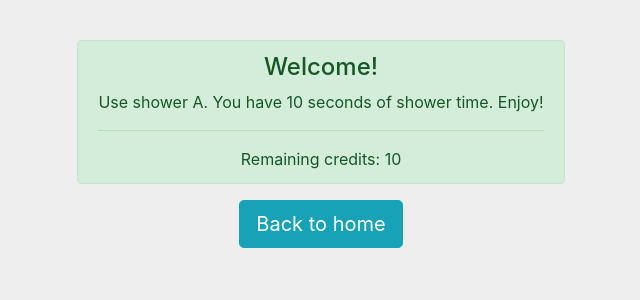
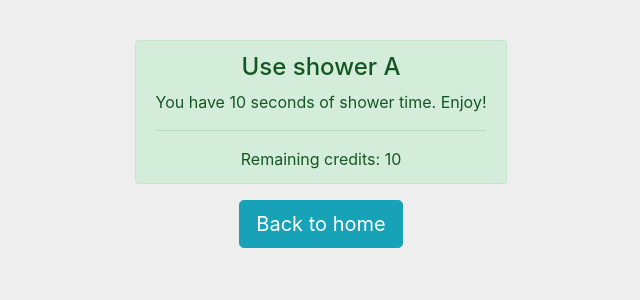
Before and after one commit to ijin/wt-shower, a Flask app: template templates/instructions.html in a window 1280 px wide. Shown: the top 300 px of the page, without its empty margins (319-959 px from the left). Run offline with Flask 2, Linux system fonts and the light colour scheme; the template is opened without the code that fills it: most values are stand-ins (such as "Sample title", 1, 10 or a date in 2020); some libraries are stand-ins or nearby versions.

Commit message:
refactor routes

```diff
--- a/app.py
+++ b/app.py
@@ -12,8 +12,6 @@ def shutdown_session(exception=None):
 
 @app.route('/')
 def index():
-    #return render_template('boot.html')
-    #return render_template('bootstrap.html')
     return render_template('login.html')
 
 @app.route('/login', methods = ['POST', 'GET'])
@@ -25,18 +23,18 @@ def login():
         if u:
             session['id'] = u.id
             flash('You were successfully logged in')
-            return redirect(url_for('welcome'))
+            return redirect(url_for('selection'))
         else:
             flash('Wrong credentials!')
             return redirect(url_for('index'))
     else:
-        return "Result: {}".format("bbb")
+        return redirect(url_for('index'))
 
 
-@app.route('/welcome', methods = ['GET'])
-def welcome():
+@app.route('/selection', methods = ['GET'])
+def selection():
     u = User.query.get(session['id'])
-    return render_template('welcome.html', credits=u.credits)
+    return render_template('selection.html', credits=u.credits)
 
 @app.route('/instructions', methods = ['POST', 'GET'])
 def instructions():
--- a/static/login.css
+++ b/static/shower.css
@@ -38,3 +38,18 @@ body {
   border-top-left-radius: 0;
   border-top-right-radius: 0;
 }
+
+.bd-placeholder-img {
+  font-size: 1.125rem;
+  text-anchor: middle;
+  -webkit-user-select: none;
+  -moz-user-select: none;
+  -ms-user-select: none;
+  user-select: none;
+}
+
+@media (min-width: 768px) {
+  .bd-placeholder-img-lg {
+    font-size: 3.5rem;
+  }
+}
--- a/templates/base.html
+++ b/templates/base.html
@@ -3,30 +3,8 @@
   <head>
     <meta charset="utf-8">
     <title>Wrongtown Shower System</title>
-
-    <!-- Bootstrap core CSS -->
     <link href="/static/bootstrap.min.css" rel="stylesheet" >
-
-    {% block head %}
-    <style>
-      .bd-placeholder-img {
-        font-size: 1.125rem;
-        text-anchor: middle;
-        -webkit-user-select: none;
-        -moz-user-select: none;
-        -ms-user-select: none;
-        user-select: none;
-      }
-
-      @media (min-width: 768px) {
-        .bd-placeholder-img-lg {
-          font-size: 3.5rem;
-        }
-      }
-    </style>
-    <link href="/static/login.css" rel="stylesheet">
-    {% endblock %}
-
+    <link href="/static/shower.css" rel="stylesheet">
   </head>
   <body class="text-center">
     {% block content %}
--- a/templates/instructions.html
+++ b/templates/instructions.html
@@ -3,8 +3,8 @@
   <div class="container">
     <div class="row justify-content-md-center">
       <div class="alert alert-success" role="alert">
-        <h4 class="alert-heading">Welcome!</h4>
-        <p>Use shower A. You have {{ seconds }} seconds of shower time. Enjoy!</p>
+        <h4 class="alert-heading">Use shower A</h4>
+        <p>You have {{ seconds }} seconds of shower time. Enjoy!</p>
         <hr>
         <p class="mb-0">Remaining credits: {{ credits }}</p>
       </div>
```
Also changed, not shown: templates/selection.html (renamed from templates/welcome.html), 1 other file.
